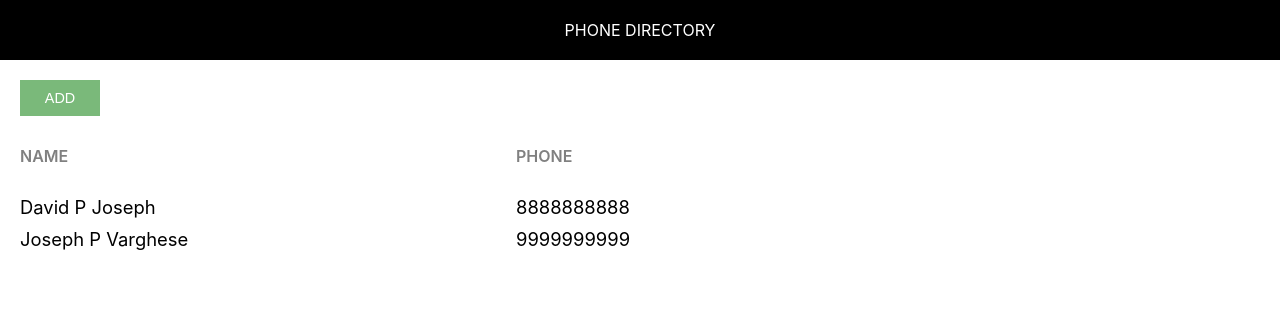
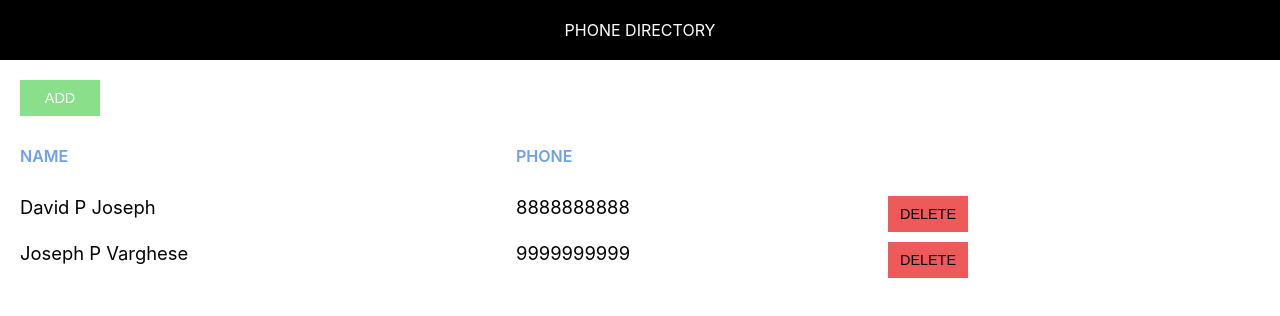
Before and after one commit to davidpjoseph/tele-directory, a React (Create React App) app: page / in a window 1280 px wide. Shown: the top 316 px of the page. Built offline with nearby package versions, Linux system fonts and the light colour scheme.

Commit message:
Added Delete Button

```diff
--- a/src/App.css
+++ b/src/App.css
@@ -14,7 +14,7 @@
 }
 
 .add-btn {
-    background: #7ab97a;
+    background: #8ae08a;
     color: #fff;
 }
 
@@ -39,6 +39,11 @@
 .name-heading, .phone-heading {
     font-size: 1rem;
     font-weight: 600;
-    color: #808080;
+    color: #6ea0eb;
     text-transform: uppercase;
 }
+
+.delete-btn {
+    background: #ee5a5a;
+    color: #000;
+}
--- a/src/App.js
+++ b/src/App.js
@@ -33,6 +33,9 @@
               <div  key={sub.id} className="grid-container">
               <span className="grid-item">{sub.name}</span>
               <span className="grid-item">{sub.phone}</span>
+              <span className="grid-item action-btn-container">
+                  <button className="custom-btn delete-btn">Delete</button>
+              </span>
               </div>
               )
             })
```
